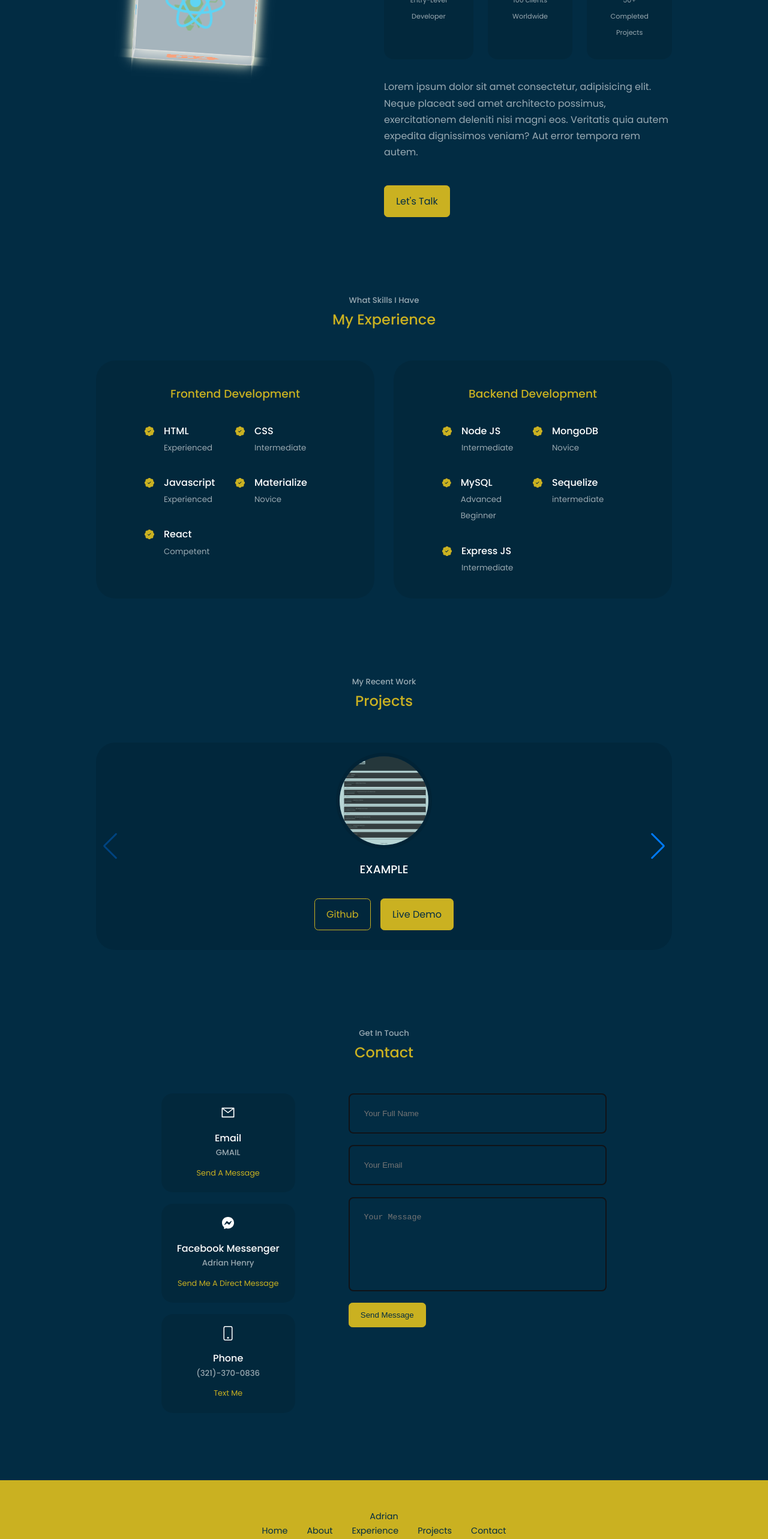
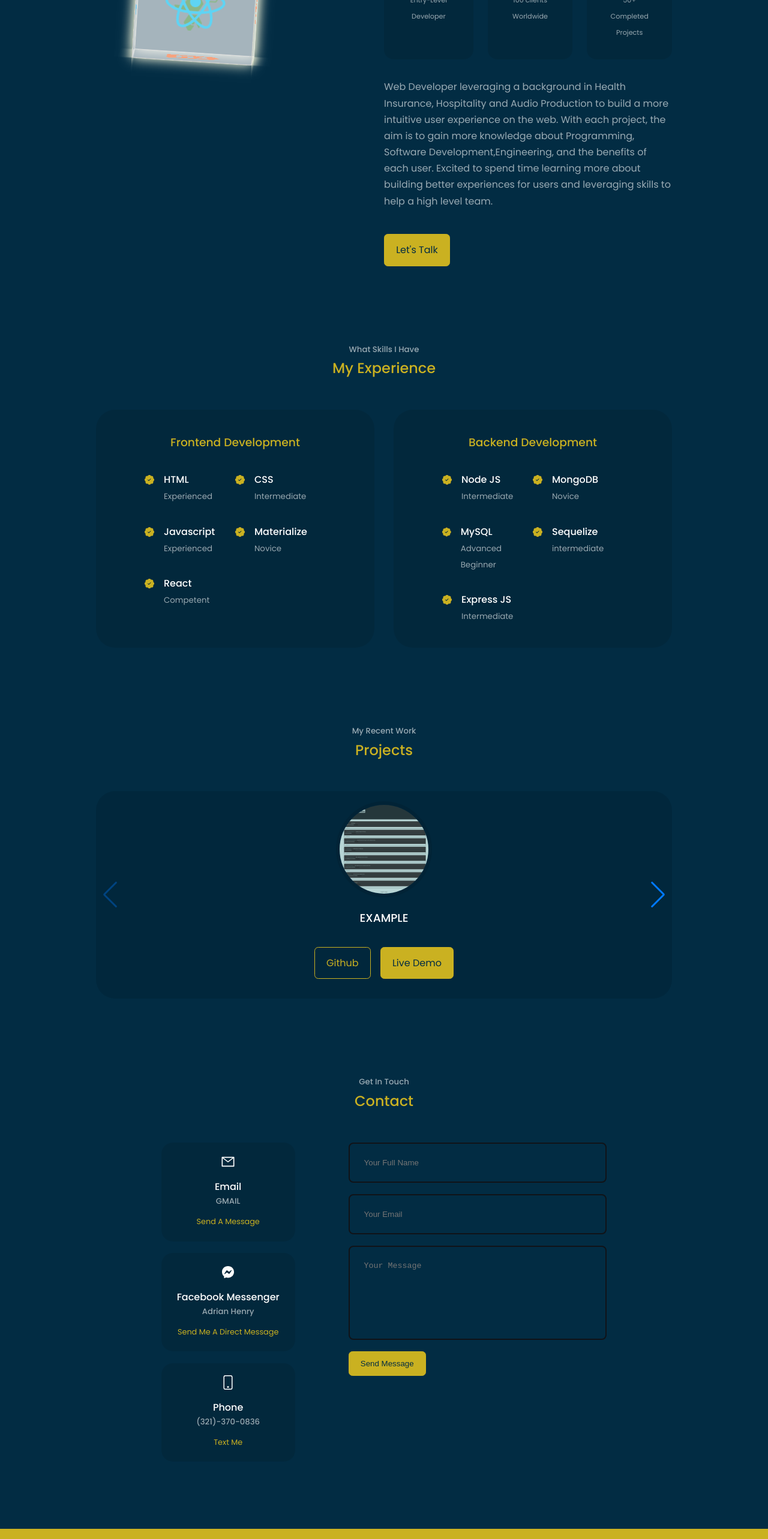
Before and after one commit to AdrianHenry15/Portfolio, a React (Create React App) app: page / in a window 1280 px wide. Shown: the part 1160-3726 px from the top of the page at 60% size. Built offline with nearby package versions, Linux system fonts and the light colour scheme.

Commit message:
about me paragraph

```diff
--- a/src/components/About/About.jsx
+++ b/src/components/About/About.jsx
@@ -65,9 +65,11 @@ const About = () => {
           </div>
 
           <p>
-            Lorem ipsum dolor sit amet consectetur, adipisicing elit. Neque placeat sed amet
-            architecto possimus, exercitationem deleniti nisi magni eos. Veritatis quia autem
-            expedita dignissimos veniam? Aut error tempora rem autem.
+            Web Developer leveraging a background in Health Insurance, Hospitality and Audio
+            Production to build a more intuitive user experience on the web. With each project, the
+            aim is to gain more knowledge about Programming, Software Development,Engineering, and
+            the benefits of each user. Excited to spend time learning more about building better
+            experiences for users and leveraging skills to help a high level team.
           </p>
 
           <a href="#contact" className="btn btn-primary">
--- a/src/components/Footer/Footer.jsx
+++ b/src/components/Footer/Footer.jsx
@@ -9,7 +9,7 @@ const Footer = () => {
   return (
     <footer>
       <a href="#" className="footer_logo">
-        Adrian
+        Adrian Henry
       </a>
 
       <ul className="permalinks">
```
